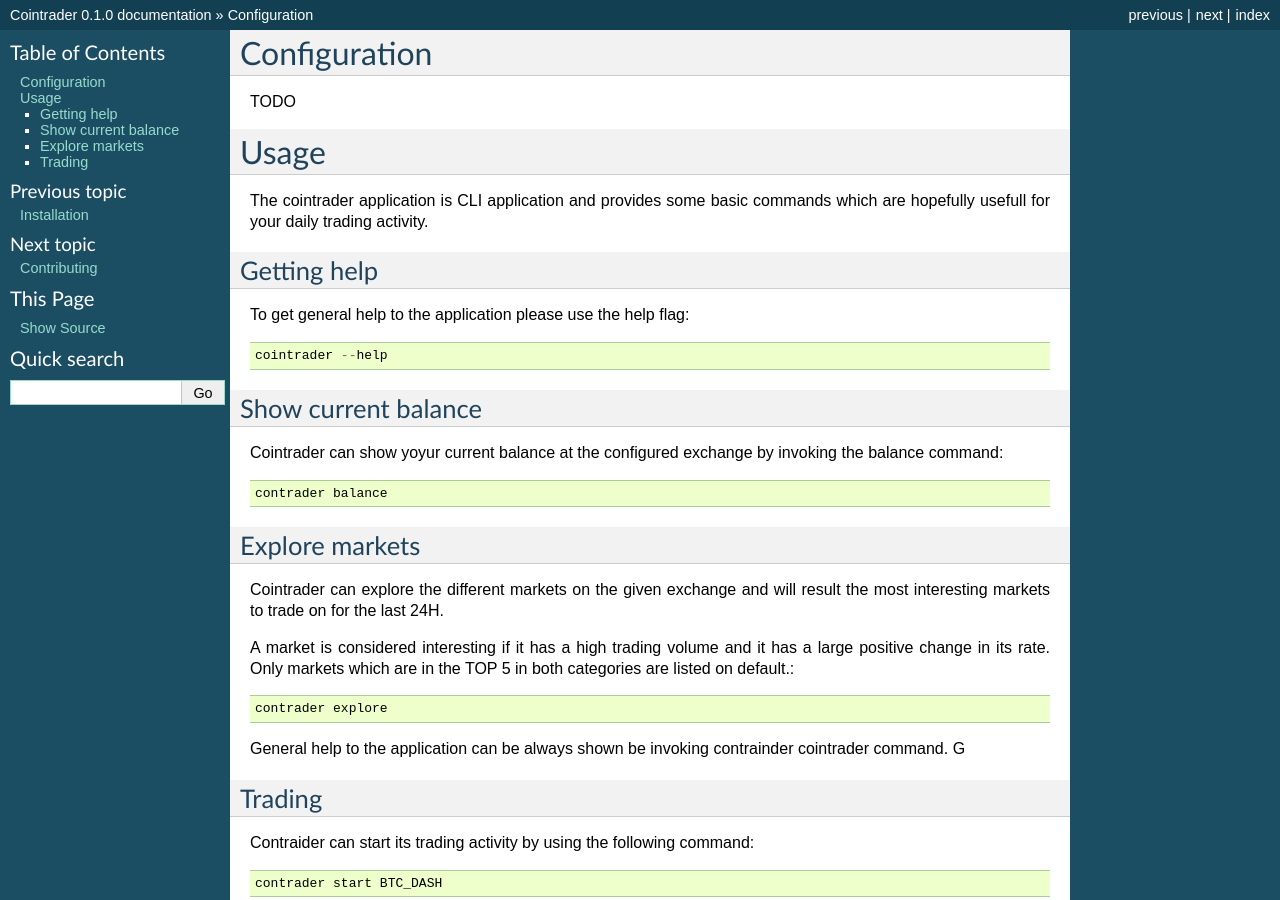
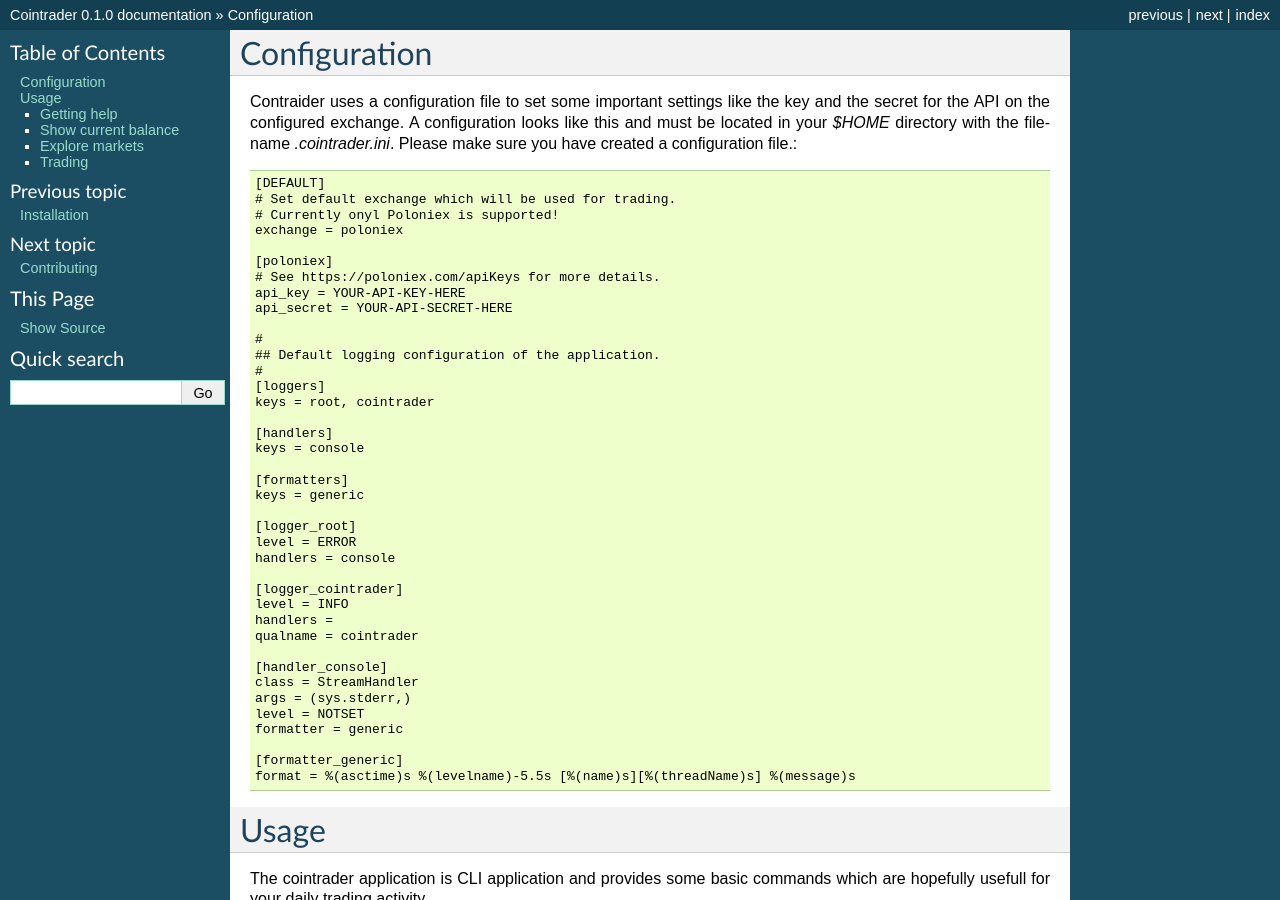
Before and after one commit to toirl/cointrader, a Sphinx documentation site: the page built from docs/usage.rst, in a window 1280 px wide and 900 px high. Built offline with Sphinx 7.4.7, drawn with Linux system fonts in a browser that asks for light colours; pages that are not in the unit, such as notebooks, are missing from menus.

Commit message:
Added notes on the configuration file.

```diff
--- a/docs/usage.rst
+++ b/docs/usage.rst
@@ -1,7 +1,51 @@
 =============
 Configuration
 =============
-TODO
+Contraider uses a configuration file to set some important settings like the
+key and the secret for the API on the configured exchange. A configuration
+looks like this and must be located in your `$HOME` directory with the filename
+`.cointrader.ini`. Please make sure you have created a configuration file.::
+
+        [DEFAULT]
+        # Set default exchange which will be used for trading.
+        # Currently onyl Poloniex is supported!
+        exchange = poloniex
+
+        [poloniex]
+        # See https://poloniex.com/apiKeys for more details.
+        api_key = YOUR-API-KEY-HERE
+        api_secret = YOUR-API-SECRET-HERE
+
+        #
+        ## Default logging configuration of the application.
+        #
+        [loggers]
+        keys = root, cointrader
+
+        [handlers]
+        keys = console
+
+        [formatters]
+        keys = generic
+
+        [logger_root]
+        level = ERROR
+        handlers = console
+
+        [logger_cointrader]
+        level = INFO
+        handlers =
+        qualname = cointrader
+
+        [handler_console]
+        class = StreamHandler
+        args = (sys.stderr,)
+        level = NOTSET
+        formatter = generic
+
+        [formatter_generic]
+        format = %(asctime)s %(levelname)-5.5s [%(name)s][%(threadName)s] %(message)s
+
 
 =====
 Usage
```
